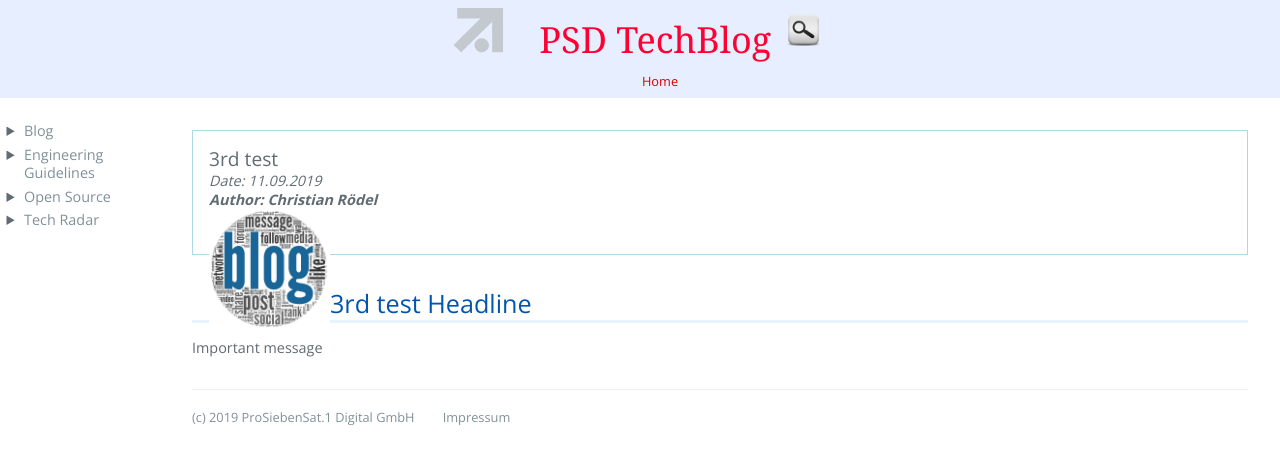
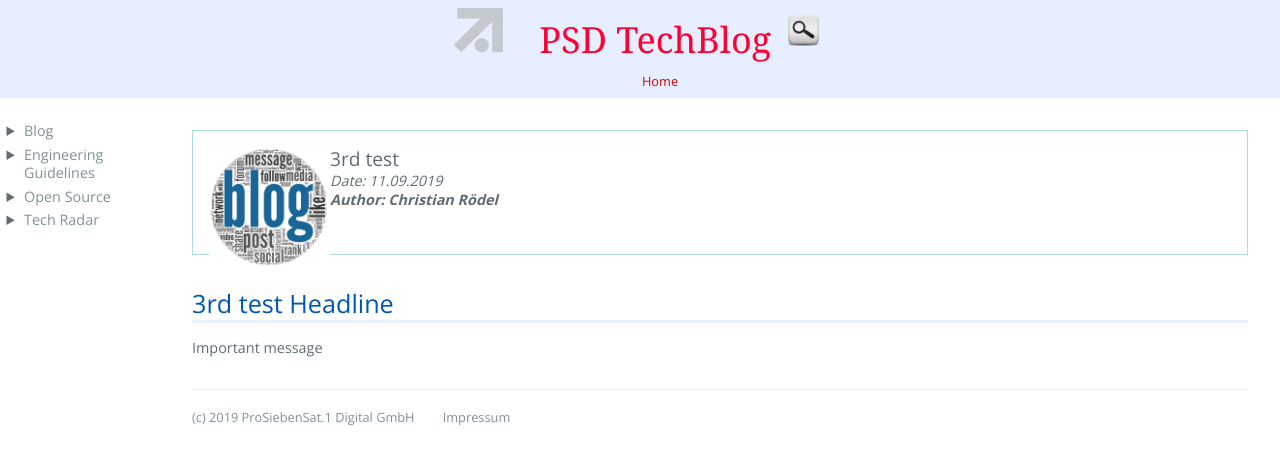
Before and after one commit to croedel/PSD-blog, a Jekyll site: the page built from _posts/2019-09-11-test3.md, in a window 1280 px wide. Shown: the top 464 px of the page. Built offline with Jekyll 4.4.1, drawn with Linux system fonts in a browser that asks for light colours.

Commit message:
Update post.html

```diff
--- a/_layouts/post.html
+++ b/_layouts/post.html
@@ -9,15 +9,15 @@
 
     <section class="main-content">
       <section class="post-header">
-        <p class="title"> {{ page.title }} </p>
-        <p class="date"> Date: {{ page.date | date: '%d.%m.%Y' }} </p>
-        <p class="author"> Author: {{ page.author }} </p>
-
         {% if page.image %}
           <img class="image" src="{{ site.baseurl }}/images/posts/{{ page.image }}"/>
         {% else %}
           <img class="image" src="{{ site.baseurl }}/images/blog.jpg"/>
         {% endif %}
+
+        <p class="title"> {{ page.title }} </p>
+        <p class="date"> Date: {{ page.date | date: '%d.%m.%Y' }} </p>
+        <p class="author"> Author: {{ page.author }} </p>
       </section>
 
       {{ content }}
```
